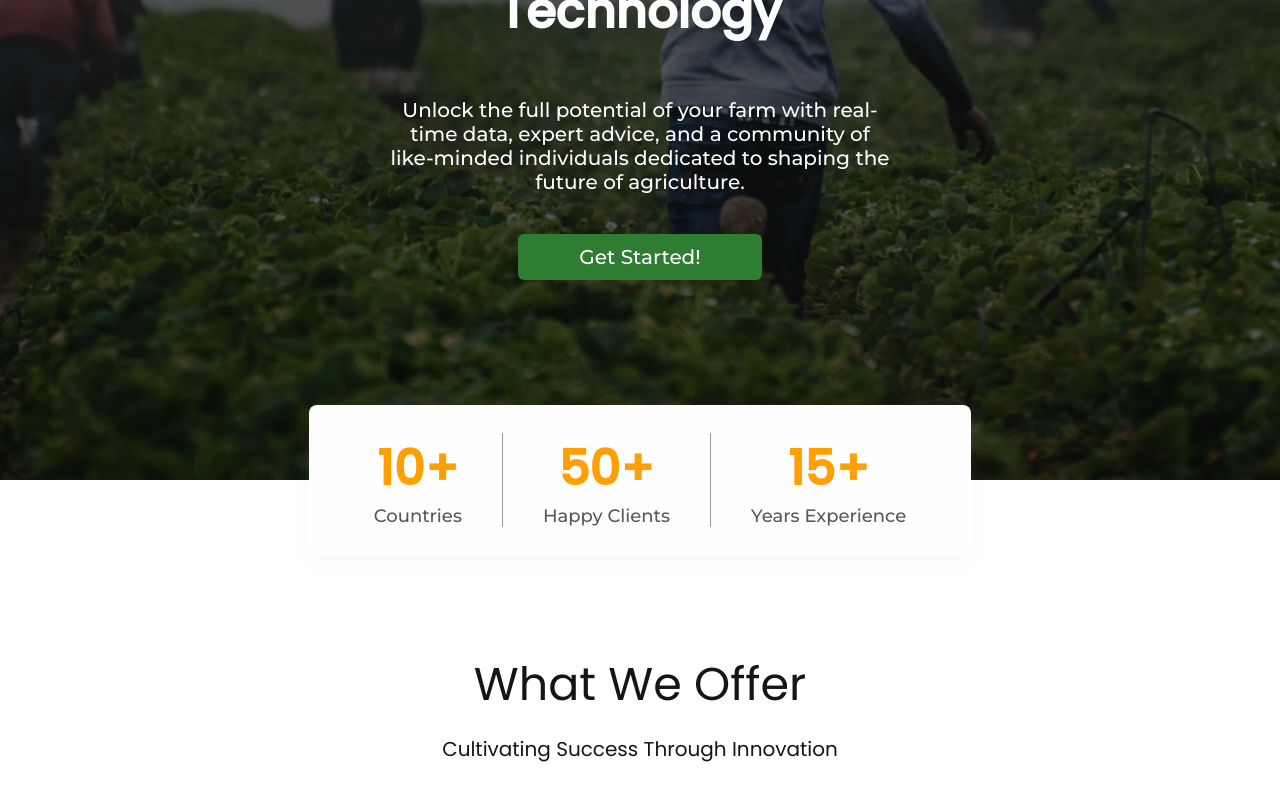
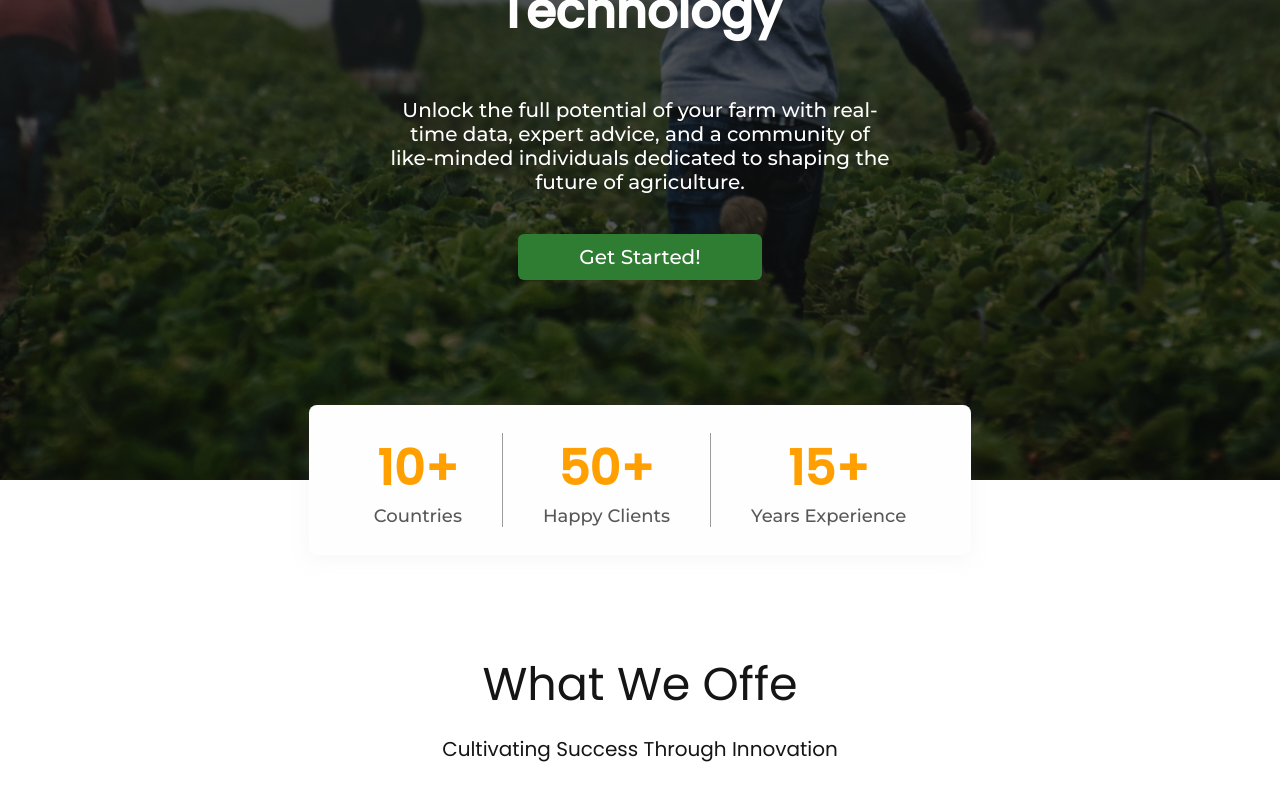
Before and after one commit to TorezC/FarmBot, a React (Create React App) app: page /home in a window 1280 px wide. Shown: the part 334-1134 px from the top of the page. Built offline with nearby package versions, Linux system fonts and the light colour scheme.

Commit message:
updated home page

```diff
--- a/src/pages/homePage/Home.jsx
+++ b/src/pages/homePage/Home.jsx
@@ -91,7 +91,7 @@ const Home = () => {
       <main className="main-body">
         <div className="main-header">
           <div className="what-we-do-head">
-            <p>What We Offer</p>
+            <p>What We Offe</p>
             <p>Cultivating Success Through Innovation</p>
           </div>
         </div>
```
